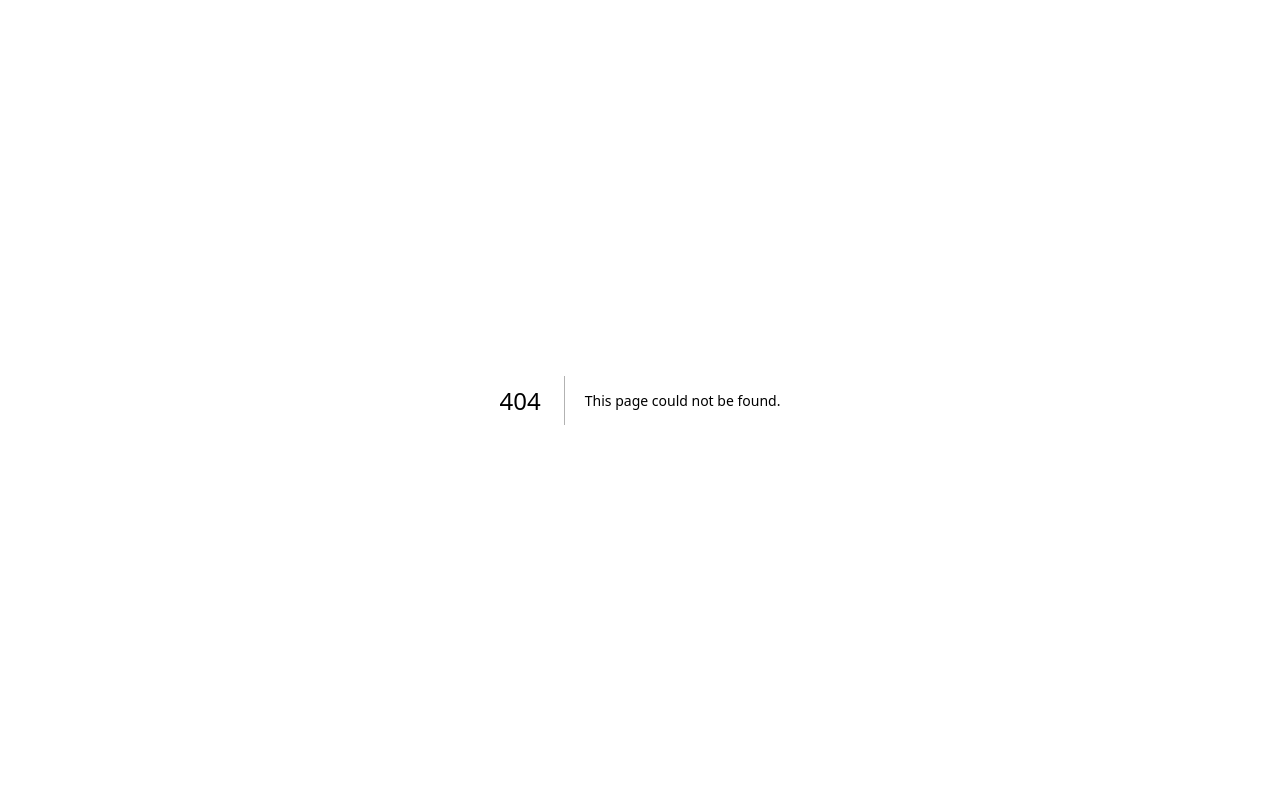
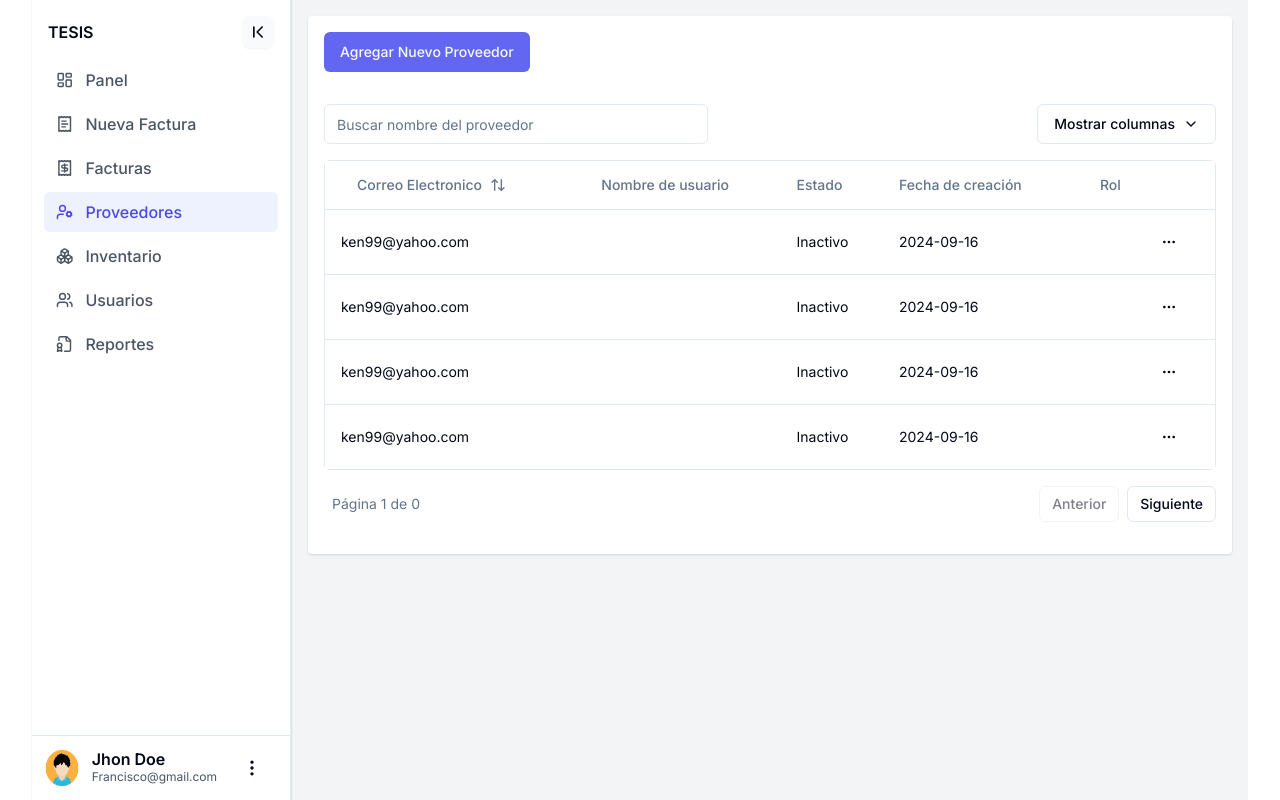
Before and after one commit to francisco-JGC/Inventory-plus-frontend, a Next.js app: page /dashboard/providers in a window 1280 px wide. Before the commit this address had no page. Built offline with nearby package versions, Linux system fonts and the light colour scheme.

Commit message:
feat: create provider component

```diff
--- /dev/null
+++ b/src/app/dashboard/providers/_components/providersList.tsx
@@ -0,0 +1,114 @@
+'use client'
+import { DataTable } from '@/components/dataTable'
+import { ColumnsListUsers } from './providersListColumns'
+import useForm from '@/hooks/useForm'
+import { useState } from 'react'
+import Link from 'next/link'
+import { Button } from '@/components/ui/button'
+import { ISearch } from '../../_types/pagination'
+import { IProduct } from '../../inventory/_components/inventoryListProduct'
+
+export type IProvider = {
+  id: number
+  name: string,
+  email: string
+  phone: string
+  address: string
+  products?: IProduct[]
+  created_at: Date | string
+}
+
+const data: IProvider[] = [
+  {
+    id: 1,
+    email: "ken99@yahoo.com",
+    name: 'username',
+    address: '',
+    phone: '',
+    created_at: Date(),
+  },
+  {
+    id: 2,
+    email: "ken99@yahoo.com",
+    name: 'username',
+    address: '',
+    phone: '',
+    created_at: Date(),
+  }, {
+    id: 3,
+    email: "ken99@yahoo.com",
+    name: 'username',
+    address: '',
+    phone: '',
+    created_at: Date(),
+  }, {
+    id: 4,
+    email: "ken99@yahoo.com",
+    name: 'username',
+    address: '',
+    phone: '',
+    created_at: Date(),
+  },
+]
+
+export const ProvidersList = () => {
+  const { formValues: search, handleInputChange } = useForm<ISearch>({
+    search: ''
+  })
+  const [currentPage, setCurrentPage] = useState<number>(1)
+  const [loading, setLoading] = useState<boolean>(false)
+  const [pagination, setPagination] = useState({
+    current_page: 0,
+    total_pages: 0,
+    total_data: 0,
+  })
+
+  const handlePreviousPage = () => {
+    if (pagination.current_page > 1) {
+      setPagination({
+        ...pagination,
+        current_page: pagination.current_page - 1,
+      })
+    }
+  }
+
+  const handleNextPage = () => {
+    if (pagination.current_page < pagination.total_pages) {
+      setPagination({
+        ...pagination,
+        current_page: pagination.current_page + 1,
+      })
+    }
+  }
+
+  return (
+    <div className='bg-white p-4 shadow rounded flex flex-col gap-4'>
+      <div>
+        <Button className='bg-indigo-500'>
+          <Link href={'#'}>
+            Agregar Nuevo Proveedor
+          </Link>
+        </Button>
+      </div>
+      <DataTable<IProvider>
+        columns={ColumnsListUsers}
+        data={data}
+        search_by='email'
+        searchValue={search.search}
+        handleSearch={handleInputChange}
+        handleNextPage={handleNextPage}
+        handlePreviousPage={handlePreviousPage}
+        currentPage={currentPage}
+        totalPages={pagination.total_pages}
+        isLoading={loading}
+        search_placeholder="Buscar nombre del proveedor"
+        filter_columns={{
+          email: 'Correo Electronico',
+          username: 'Nombre de usuario',
+          status: 'Estado',
+          created_at: 'Fecha de creación',
+        }}
+      />
+    </div>
+  )
+}
--- /dev/null
+++ b/src/app/dashboard/providers/_components/providersListColumns.tsx
@@ -0,0 +1,78 @@
+import { Button } from "@/components/ui/button"
+import { ColumnDef } from "@tanstack/react-table"
+import { ArrowUpDown, MoreHorizontal } from "lucide-react"
+import { IProvider } from "./providersList"
+import { DateFormat } from "@/utils/date-format"
+import { DropdownMenu, DropdownMenuContent, DropdownMenuItem, DropdownMenuLabel, DropdownMenuSeparator, DropdownMenuTrigger } from "@/components/ui/dropdown-menu"
+
+export const ColumnsListUsers: ColumnDef<IProvider>[] = [
+  {
+    accessorKey: "email",
+    header: ({ column }) => {
+      return (
+        <Button
+          variant="ghost"
+          onClick={() => column.toggleSorting(column.getIsSorted() === "asc")}
+        >
+          Correo Electronico
+          <ArrowUpDown className="ml-2 h-4 w-4" />
+        </Button>
+      )
+    },
+    cell: ({ row }) => <div className="lowercase">{row.getValue("email")}</div>,
+  },
+  {
+    accessorKey: "username",
+    header: "Nombre de usuario",
+    cell: ({ row }) => (
+      <div className="capitalize">{row.getValue("username")}</div>
+    ),
+  },
+  {
+    accessorKey: "status",
+    header: "Estado",
+    cell: ({ row }) => (
+      <div className="capitalize">{row.getValue("status") ? 'Activo' : 'Inactivo'}</div>
+    ),
+  },
+  {
+    accessorKey: "created_at",
+    header: "Fecha de creación",
+    cell: ({ row }) => {
+      return <div className="capitalize">{DateFormat(row.getValue("created_at"))}</div>
+    },
+  },
+  {
+    accessorKey: "rol",
+    header: () => <div className="text-right">Rol</div>,
+    cell: ({ row }) => {
+      return <div className="text-right font-medium">{row.getValue("rol")}</div>
+    },
+  },
+  {
+    id: "actions",
+    enableHiding: false,
+    cell: ({ row }) => {
+      const user = row.original
+
+      return (
+        <DropdownMenu>
+          <DropdownMenuTrigger asChild>
+            <Button variant="ghost" className="h-8 w-8 p-0">
+              <span className="sr-only">Open menu</span>
+              <MoreHorizontal className="h-4 w-4" />
+            </Button>
+          </DropdownMenuTrigger>
+          <DropdownMenuContent align="end">
+            <DropdownMenuLabel>Acciones</DropdownMenuLabel>
+            <DropdownMenuSeparator />
+            <DropdownMenuItem>Modificar Información</DropdownMenuItem>
+            <DropdownMenuItem>Cambiar Permisos</DropdownMenuItem>
+            <DropdownMenuSeparator />
+            <DropdownMenuItem className="text-red-400">Eliminar Usuario</DropdownMenuItem>
+          </DropdownMenuContent>
+        </DropdownMenu>
+      )
+    },
+  },
+]
--- /dev/null
+++ b/src/app/dashboard/providers/page.tsx
@@ -0,0 +1,9 @@
+import { ProvidersList } from "./_components/providersList";
+
+export default function ProvidersPage() {
+  return (
+    <div className="flex flex-col gap-4">
+      <ProvidersList />
+    </div>
+  );
+}
```
